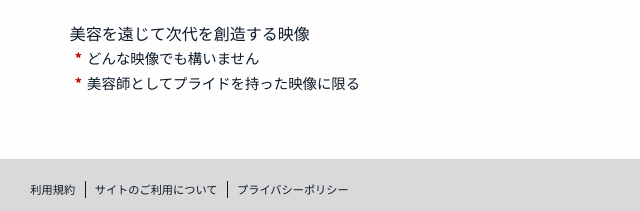
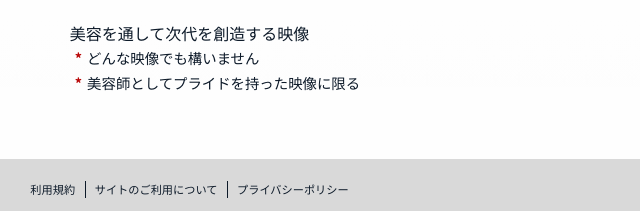
Before and after one commit to rfujiwar23/kami-1-grandprix, a plain HTML site: page index.html in a window 1280 px wide. Shown: the part 4482-4693 px from the top of the page, 453-1093 px from the left. Drawn offline with nearby package versions, Linux system fonts and the light colour scheme; animation ran at ten frames a second.

Commit message:
word error

```diff
--- a/index.html
+++ b/index.html
@@ -443,7 +443,7 @@
                                         </div>
                                         <div class="col-lg-8 col-md-8 py-2 px-3 text my-3">
                                             <p>
-                                                美容を遠じて次代を創造する映像<br>
+                                                美容を通して次代を創造する映像<br>
                                             <span><strong>*</strong>どんな映像でも構いません<br>
                                                 <strong>*</strong>美容師としてプライドを持った映像に限る</span>
                                             </p>
```
